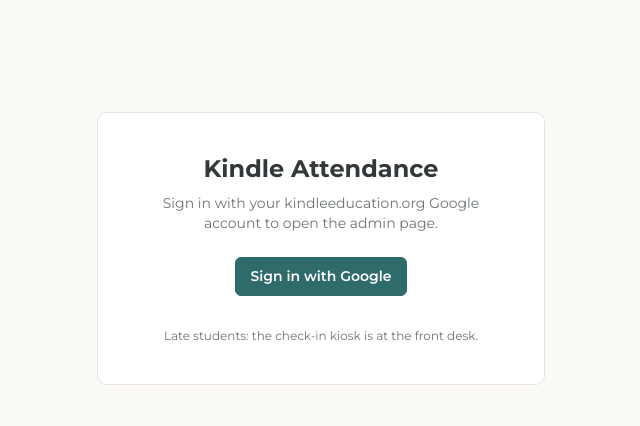
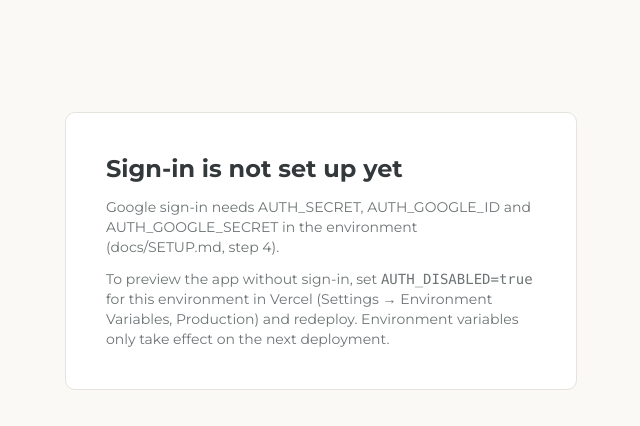
Before and after one commit to DJKindle007/attendance, a Next.js app: page /signin in a window 1280 px wide. Shown: the top 426 px of the page, without its empty margins (319-959 px from the left). Built offline with nearby package versions, Linux system fonts and the light colour scheme; no server answers.

Commit message:
Explain missing sign-in config instead of next-auth's error page; accept AUTH_DISABLED in any case
Co-Authored-By: Claude Fable 5.1 <noreply@anthropic.com>
Claude-Session: https://claude.ai/code/session_01MuJd9qqxDx4HEgLz8BnCtC

```diff
--- a/app/signin/page.tsx
+++ b/app/signin/page.tsx
@@ -1,5 +1,5 @@
 import Link from 'next/link';
-import { authDisabled, signIn } from '@/auth';
+import { authDisabled, authMisconfigured, signIn } from '@/auth';
 
 export default function SignInPage() {
   if (authDisabled) {
@@ -11,6 +11,19 @@ export default function SignInPage() {
           <Link className="btn btn-primary no-underline" href="/">
             Open the admin page
           </Link>
+        </div>
+      </main>
+    );
+  }
+  if (authMisconfigured) {
+    return (
+      <main className="min-h-screen flex items-start justify-center p-8">
+        <div className="mt-20 w-full max-w-lg panel p-10">
+          <h1 className="text-2xl font-bold">Sign-in is not set up yet</h1>
+          <p className="mt-3 text-sm text-muted">Google sign-in needs AUTH_SECRET, AUTH_GOOGLE_ID and AUTH_GOOGLE_SECRET in the environment (docs/SETUP.md, step 4).</p>
+          <p className="mt-3 text-sm text-muted">
+            To preview the app without sign-in, set <code>AUTH_DISABLED=true</code> for this environment in Vercel (Settings → Environment Variables, Production) and redeploy. Environment variables only take effect on the next deployment.
+          </p>
         </div>
       </main>
     );
--- a/auth.ts
+++ b/auth.ts
@@ -10,7 +10,10 @@ import Google from 'next-auth/providers/google';
 
 const allowedDomain = (process.env.ALLOWED_EMAIL_DOMAIN ?? 'kindleeducation.org').toLowerCase();
 
-export const authDisabled = process.env.AUTH_DISABLED === 'true';
+export const authDisabled = /^(true|1|yes|on)$/i.test((process.env.AUTH_DISABLED ?? '').trim());
+
+/** Sign-in is on but the OAuth client or secret is missing: every page explains that instead of next-auth's generic error page. */
+export const authMisconfigured = !authDisabled && !(process.env.AUTH_SECRET && process.env.AUTH_GOOGLE_ID && process.env.AUTH_GOOGLE_SECRET);
 
 type NA = ReturnType<typeof NextAuth>;
 
```
Also changed, not shown: proxy.ts (+6 -2 lines).
